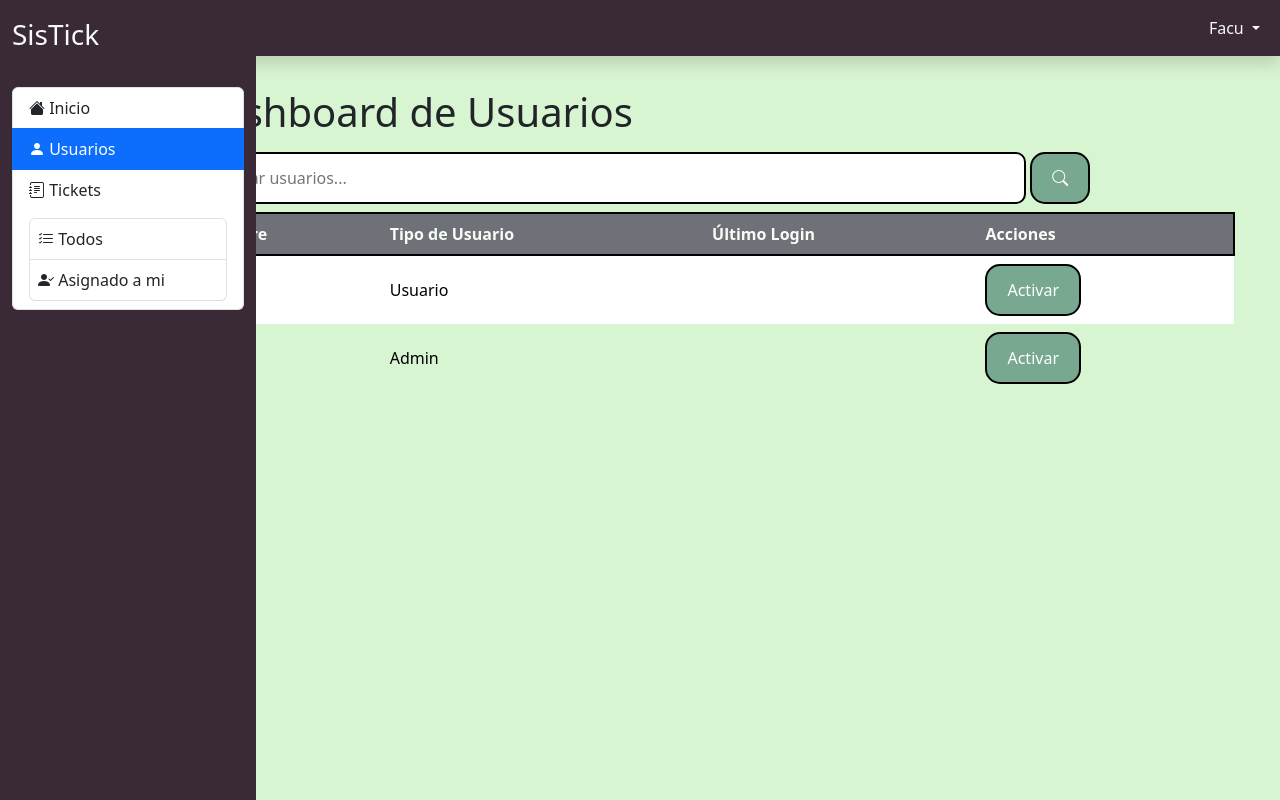
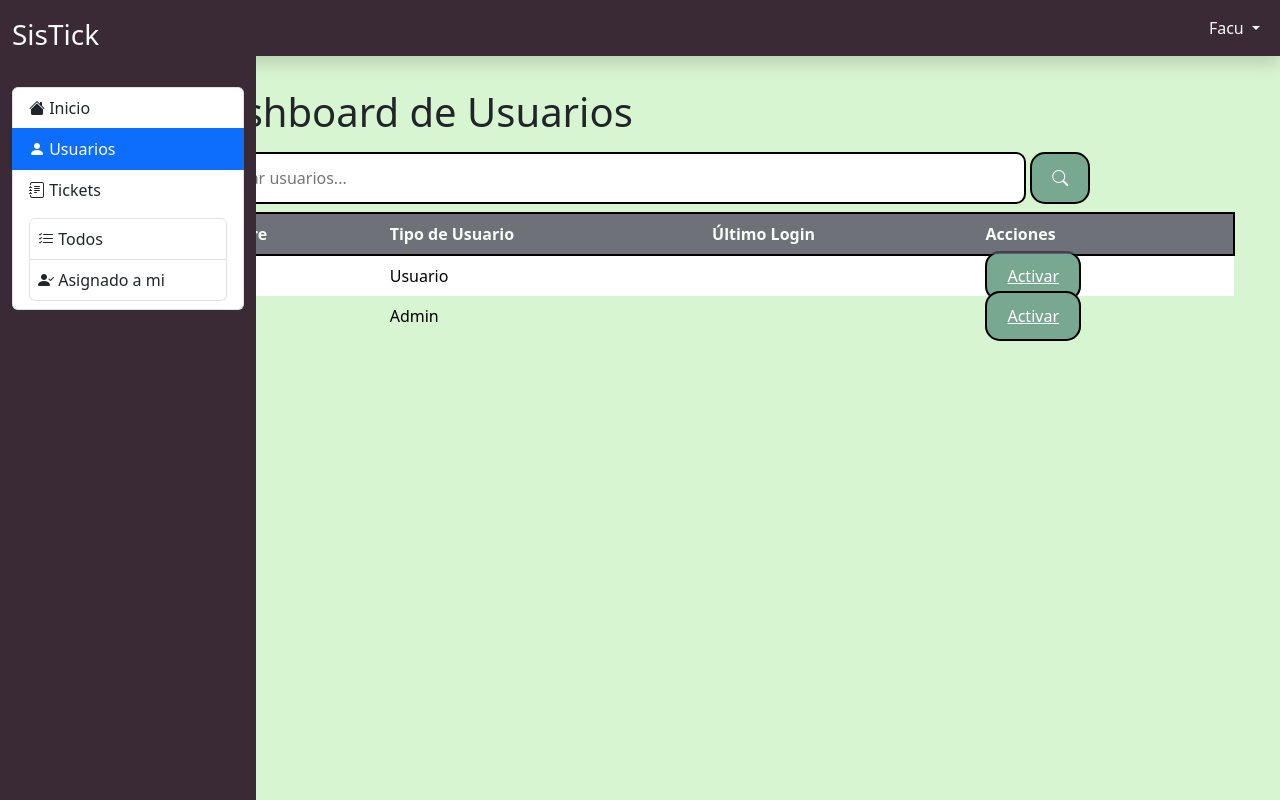
Before and after one commit to BraianVargas/sistick_1, a Flask app: page /user/user_dashboard in a window 1280 px wide. Run offline with Flask 3, Linux system fonts and the light colour scheme; a user stored in the database is signed in; data comes from the database, SQL or seed files in the repository; data that the repository does not hold is empty; parts of the project's set-up code (start-up, migrations or seed data) failed here and were passed over.

Commit message:
[FIX] bug on active button on dashboard user

```diff
--- a/modules/usuarios/__init__.py
+++ b/modules/usuarios/__init__.py
@@ -2,4 +2,9 @@ from flask import Blueprint
 
 userBP = Blueprint('user_blueprint', __name__)
 
+@userBP.before_request
+def validate_user_session():
+     if "username" not in session:
+          return redirect(url_for("user_blueprint.login"))
+
 from .routes import *
--- a/modules/usuarios/controller.py
+++ b/modules/usuarios/controller.py
@@ -59,15 +59,17 @@ def checkLoginController(dataJson):
 
 def activateUser(userId, option):
      # Aquí puedes realizar la lógica para desactivar el usuario con el ID proporcionado
-     if option == "Activar":
+     if option == 1:
           user = db.session.query(Usuario).filter_by(id = userId).first()
-          user.sysactive = 1
-          session.add(user)
-          session.commit()
-     elif option == "Desactivar":
+          user.sysactive = '1'
+          db.session.add(user)
+          db.session.commit()
+          return
+     elif option == 0:
           user = db.session.query(Usuario).filter_by(id = userId).first()
-          user.sysactive = 0
-          session.add(user)
-          session.commit()
+          user.sysactive = '0'
+          db.session.add(user)
+          db.session.commit()
+          return
      else:
           raise TypeError(f"Error in activateUser. Error 960. Unknowed Option: {option}")
--- a/modules/usuarios/routes.py
+++ b/modules/usuarios/routes.py
@@ -67,3 +67,8 @@ def logout():
 def indexUserDashboard():
      users, loginReg = getAllUsersToDashboard()
      return render_template("user/dashboard_user.html", logged=True, username = session["username"], admin = session['admin'], users = users, logs=loginReg)
+
+@userBP.route("/activate/<int:userId>/<int:option>", methods=["GET","POST"])
+def activateUserRoute(userId,option):
+     activateUser(userId, option)
+     return redirect(url_for("user_blueprint.indexUserDashboard"))
--- a/templates/user/dashboard_user.html
+++ b/templates/user/dashboard_user.html
@@ -45,6 +45,20 @@
                border-radius: 15px;
                border: solid 2px black;
           }
+          .button {
+               background-color: var(--btn-bg);
+               color: white;
+               padding: 12px 20px;
+               border: none;
+               cursor: pointer;
+               border-radius: 15px;
+               border: solid 2px black;
+          }
+
+          .button:hover {
+               background-color:  var(--hover-bg);
+               transition: background-color .4s ease;
+          }
 
           button:hover {
                background-color:  var(--hover-bg);
@@ -80,9 +94,9 @@
                </td>
                <td>
                     {% if user['sysactive'] == '0' %}
-                         <button onclick="{{url_for('static')}}">Activar</button>
+                         <a class="button" href="{{url_for('user_blueprint.activateUserRoute', userId = user.id, option = 1)}}">Activar</a>
                     {% else %}
-                         <button onclick="">Desactivar</button>
+                         <a class="button" href="{{url_for('user_blueprint.activateUserRoute', userId = user.id, option = 0)}}">Desactivar</a>
                     {% endif %}
                </td>
           </tr>
@@ -107,7 +121,6 @@
                  }
              }
          }
-
      </script>
  </body>
 
```
